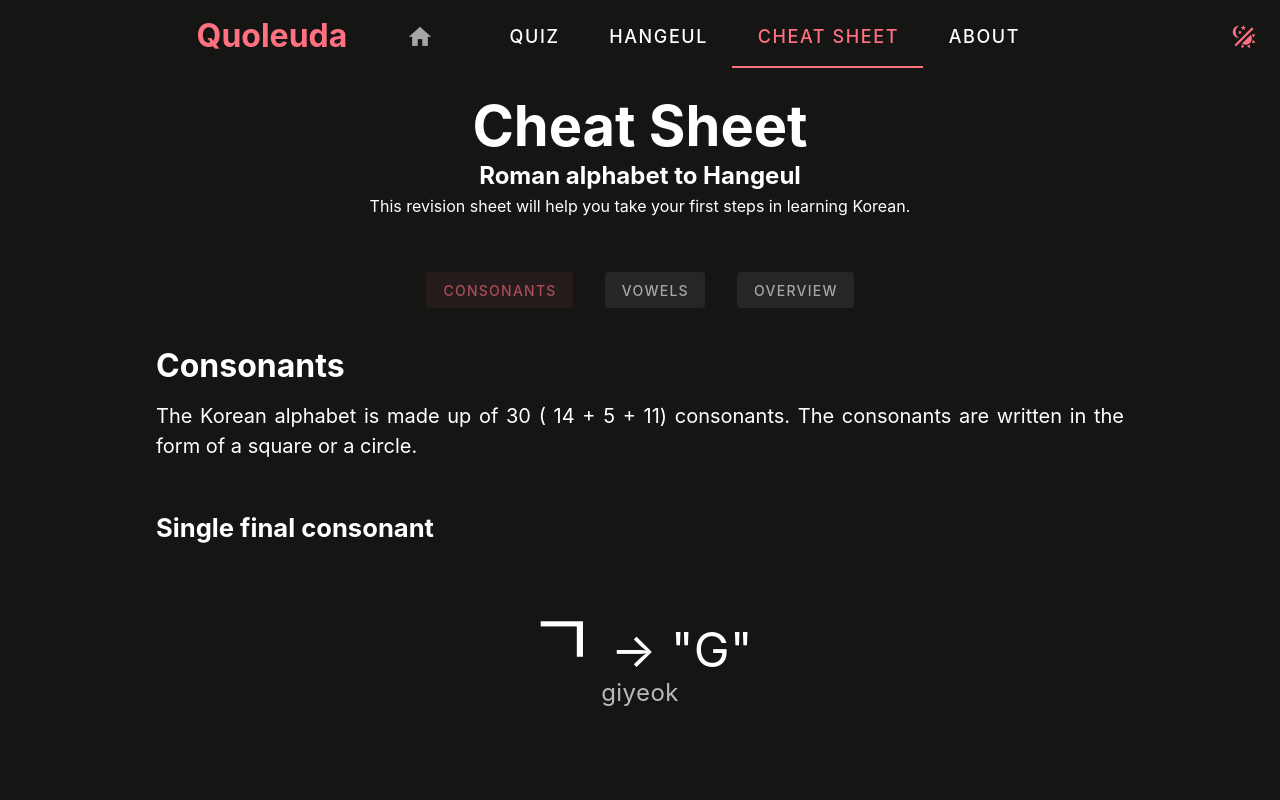
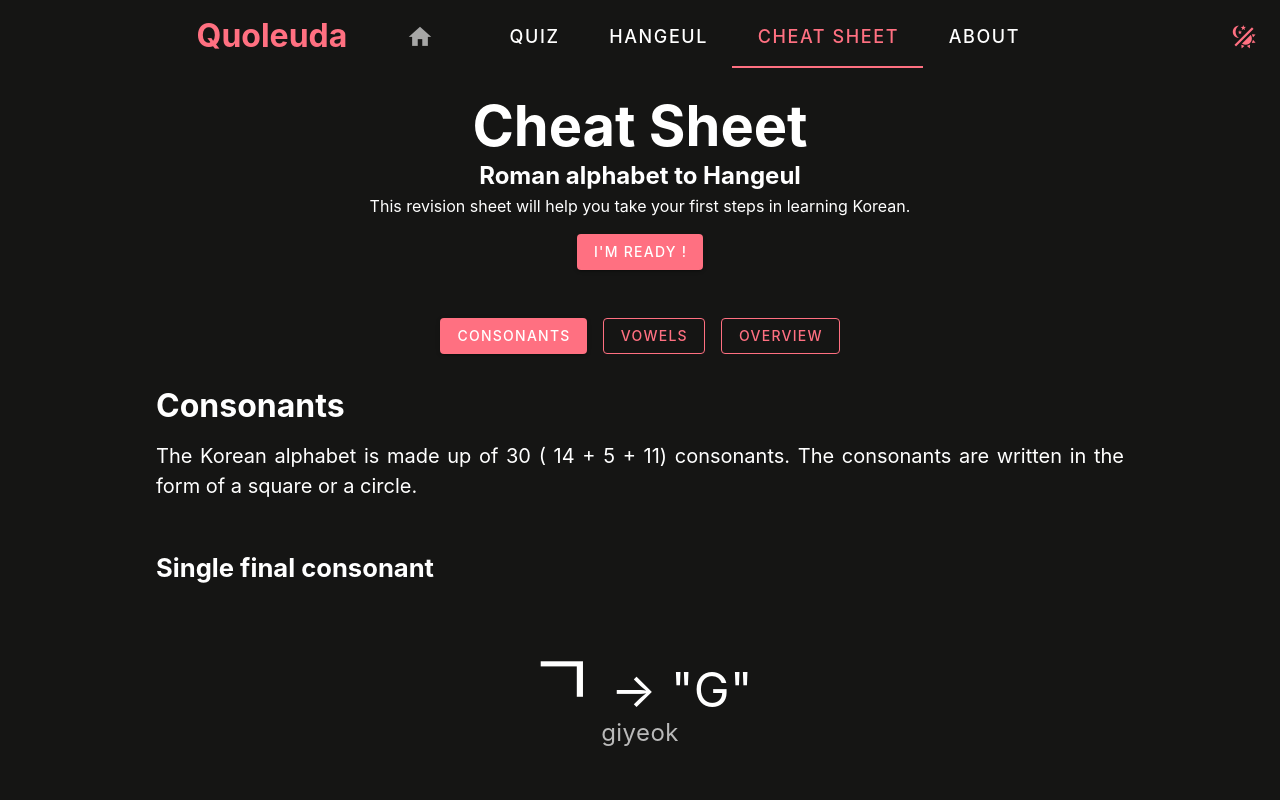
Before and after one commit to gabrielle-mlt/quoleuda, a Vue app: page /cheat-sheet in a window 1280 px wide. Shown: the top 800 px of the page. Built offline with nearby package versions, Linux system fonts and the light colour scheme.

Commit message:
chore: update ui

```diff
--- a/src/App.vue
+++ b/src/App.vue
@@ -78,16 +78,29 @@
           >
             <v-col
               class="text-center"
-              cols="12"
+              cols="auto"
             >
               {{ new Date().getFullYear() }} — <strong>Quoleuda</strong>
+              &nbsp;
               <a
-                class="custom-link ml-4"
                 href="https://www.paypal.me/gabzette"
                 target="_blank"
               >Donate ♡</a>
             </v-col>
-            <v-col />
+            <v-col
+              class="ma-1"
+              cols="auto"
+            >
+              <a
+                href="https://ko-fi.com/gabz655307"
+                target="_blank"
+              >
+                <v-img
+                  src="kofi_logo.png"
+                  width="55px"
+                />
+              </a>
+            </v-col>
           </v-row>
         </v-footer>
       </v-main>
--- a/src/components/KoreanAlphabetWindow.vue
+++ b/src/components/KoreanAlphabetWindow.vue
@@ -9,7 +9,7 @@
       <v-card
         class="my-4 mx-auto text-center"
         color="primary-lighten-3"
-        width="fit-content"
+        width="100%"
       >
         <v-card-text>
           <v-table
@@ -57,12 +57,41 @@
                   :key="`char-${cindex}`"
                   lang="ko"
                 >
-                  {{ item.kr }}
+                  <span
+                    v-if="!chartRo"
+                    lang="ko"
+                  >
+                    {{ item.kr }}
+                  </span>
+                  <span v-else>
+                    {{ item.ro[0] }}
+                  </span>
                 </td>
               </tr>
             </tbody>
           </v-table>
-          ©Modern Seoul Magazine (2012)
+          <v-row no-gutters>
+            <v-col cols="12">
+              <v-switch
+                v-model="chartRo"
+                :flat="false"
+                :ripple="false"
+                class="float-right"
+                density="compact"
+                hide-details
+              >
+                <template #prepend>
+                  <span>Hangeul</span>
+                </template>
+                <template #append>
+                  <span>Romanized</span>
+                </template>
+              </v-switch>
+            </v-col>
+            <v-col>
+              ©Modern Seoul Magazine (2012)
+            </v-col>
+          </v-row>
         </v-card-text>
       </v-card>
     </v-col>
@@ -88,7 +117,8 @@ export default {
         { kr: '\u3160', ro: 'yu' },
         { kr: '\u3161', ro: 'eu' },
         { kr: '\u3163', ro: 'i' }
-      ]
+      ],
+      chartRo: false
     }
   },
   computed: {
--- a/src/pages/CheatSheet.vue
+++ b/src/pages/CheatSheet.vue
@@ -9,55 +9,56 @@
     <p>
       This revision sheet will help you take your first steps in learning Korean.
     </p>
-    <v-tabs
+    <v-btn
+      class="mt-4"
+      color="primary"
+      @click="$router.push({ name: 'QuizMenu' })"
+    >
+      I'm ready !
+    </v-btn>
+    <v-item-group
       v-model="tab"
-      align-tabs="center"
       class="mt-12"
-      hide-slider
+      group
       @update:model-value="$router.push({ name: 'CheatSheet', query: { tab: $event } });"
     >
-      <v-tab
+      <v-item v-slot="{toggle }">
+        <v-btn
           :ripple="false"
+          :variant="tab !== 0 ? 'outlined' : undefined"
+          class="mx-2"
+          color="primary"
           value="consonants"
-        variant="plain"
-      >
-        <template #default>
-          <v-btn
-            :color="tab === 'consonants' ? 'primary' : ''"
-            variant="tonal"
+          @click="toggle"
         >
           Consonants
         </v-btn>
-        </template>
-      </v-tab>
-      <v-tab
+      </v-item>
+      <v-item v-slot="{toggle}">
+        <v-btn
           :ripple="false"
+          :variant="tab !== 1 ? 'outlined' : undefined"
+          class="mx-2"
+          color="primary"
           value="vowels"
-        variant="plain"
-      >
-        <v-btn
-          :color="tab === 'vowels' ? 'primary' : ''"
-
-          variant="tonal"
+          @click="toggle"
         >
           Vowels
         </v-btn>
-      </v-tab>
-      <v-tab
+      </v-item>
+      <v-item v-slot="{toggle}">
+        <v-btn
           :ripple="false"
+          :variant="tab !== 2 ? 'outlined' : undefined"
+          class="mx-2"
+          color="primary"
           value="overview"
-        variant="plain"
-      >
-        <template #default>
-          <v-btn
-            :color="tab === 'overview' ? 'primary' : ''"
-            variant="tonal"
+          @click="toggle"
         >
           Overview
         </v-btn>
-        </template>
-      </v-tab>
-    </v-tabs>
+      </v-item>
+    </v-item-group>
 
     <v-window v-model="tab">
       <v-window-item value="consonants">
@@ -424,13 +425,6 @@
         <korean-alphabet-window />
       </v-window-item>
     </v-window>
-    <v-btn
-      class="mt-4"
-      color="primary"
-      @click="$router.push({ name: 'QuizMenu' })"
-    >
-      I'm ready !
-    </v-btn>
   </v-container>
 </template>
 <script>
@@ -441,7 +435,7 @@ export default {
   components: { KoreanAlphabetWindow },
   data () {
     return {
-      tab: null,
+      tab: 0,
       consonantSubtype: [
         {
           title: 'Single final consonant',
@@ -507,8 +501,32 @@ export default {
       return hangeul.filter(c => c.type === 'doubleVowel')
     }
   },
+  watch: {
+    tab (val) {
+      this.$router.push({ query: { tab: val } })
+      // local storage
+      localStorage.setItem('quoleuda-cheat-sheet-tab', val)
+    }
+  },
   created () {
-    this.tab = this.$route.query.tab || 'consonants'
+    // if tab is not a number
+    if (isNaN(this.$route.query.tab)) {
+      this.$router.push({ query: {} })
+    }
+    // if tab is not in range
+    if (this.$route.query.tab < 0 || this.$route.query.tab > 2) {
+      this.$router.push({ query: {} })
+    }
+    // if in local storage
+    const localStorageTab = localStorage.getItem('quoleuda-cheat-sheet-tab')
+    if (localStorageTab && !isNaN(localStorageTab) && localStorageTab >= 0 && localStorageTab <= 2) {
+      this.tab = parseInt(localStorageTab)
+    }
+
+    if (this.$route.query.tab) {
+      this.tab = parseInt(this.$route.query.tab) || 0
+      localStorage.setItem('quoleuda-cheat-sheet-tab', this.tab)
+    }
   }
 }
 </script>
--- a/src/resources/hangeulToRoman.js
+++ b/src/resources/hangeulToRoman.js
@@ -65,17 +65,17 @@ export default [
   { kr: '\u3149', ro: ['jj'], type: 'mainConsonant', name: 'ssang-jieut', tense: true },              // ㅉ
   { kr: '\u3143', ro: ['bb', 'pp'], type: 'mainConsonant', name: 'ssang-bieup', tense: true },        // ㅃ
   { kr: '\u3146', ro: ['ss'], type: 'mainConsonant', name: 'ssang-siot', tense: true },               // ㅆ
-  { kr: '\u3133', ro: ['gs', 'ks'], type: 'doubleConsonant' },      // ㄳ
-  { kr: '\u3135', ro: ['nj'], type: 'doubleConsonant' },            // ㄵ
-  { kr: '\u3136', ro: ['nh'], type: 'doubleConsonant' },           // ㄶ
-  { kr: '\u313a', ro: ['lg', 'lk'], type: 'doubleConsonant' },      // ㄺ
-  { kr: '\u313b', ro: ['lm'], type: 'doubleConsonant' },            // ㄻ
-  { kr: '\u313c', ro: ['lb', 'lp'], type: 'doubleConsonant' },      // ㄼ
-  { kr: '\u313d', ro: ['ls'], type: 'doubleConsonant' },            // ㄽ
-  { kr: '\u313e', ro: ['lt'], type: 'doubleConsonant' },            // ㄾ
-  { kr: '\u313f', ro: ['lp'], type: 'doubleConsonant' },            // ㄿ
-  { kr: '\u3140', ro: ['lh'], type: 'doubleConsonant' },            // ㅀ
-  { kr: '\u3144', ro: ['bs', 'ps'], type: 'doubleConsonant' }      // ㅄ
+  { kr: '\u3133', ro: ['gs', 'ks'], type: 'doubleConsonant', name: 'giyeok-sios' },      // ㄳ
+  { kr: '\u3135', ro: ['nj'], type: 'doubleConsonant', name: 'nieun-cieuc' },            // ㄵ
+  { kr: '\u3136', ro: ['nh'], type: 'doubleConsonant', name: 'nieun-hieuh' },           // ㄶ
+  { kr: '\u313a', ro: ['lg', 'lk'], type: 'doubleConsonant', name: 'rieul-kiyeok' },      // ㄺ
+  { kr: '\u313b', ro: ['lm'], type: 'doubleConsonant', name: ' rieul-mieum' },            // ㄻ
+  { kr: '\u313c', ro: ['lb', 'lp'], type: 'doubleConsonant', name: 'rieul-pieup' },      // ㄼ
+  { kr: '\u313d', ro: ['ls'], type: 'doubleConsonant', name: ' rieul-sios' },            // ㄽ
+  { kr: '\u313e', ro: ['lt'], type: 'doubleConsonant', name: 'rieul-thieuth' },            // ㄾ
+  { kr: '\u313f', ro: ['lp'], type: 'doubleConsonant', name: 'rieul-phieuph' },            // ㄿ
+  { kr: '\u3140', ro: ['lh'], type: 'doubleConsonant', name: 'rieul-hieuh' },            // ㅀ
+  { kr: '\u3144', ro: ['bs', 'ps'], type: 'doubleConsonant', name: 'pieup-sios' }      // ㅄ
 
 ]
 /* eslint-enable */
--- a/src/resources/transliterationsSet.js
+++ b/src/resources/transliterationsSet.js
@@ -27,5 +27,15 @@ export default [
         title: 'Double Consonants'
       }
     ]
-  }
+  }/*,
+  {
+    id: 'syllable',
+    title: { ro: 'Syllables' },
+    categories: [
+      {
+        id: '2-syllable',
+        title: 'Syllable'
+      }
+    ]
+  } */
 ]
```
Also changed, not shown: public/kofi_logo.png (added). Lines whose indentation alone changed are shown as unchanged.
